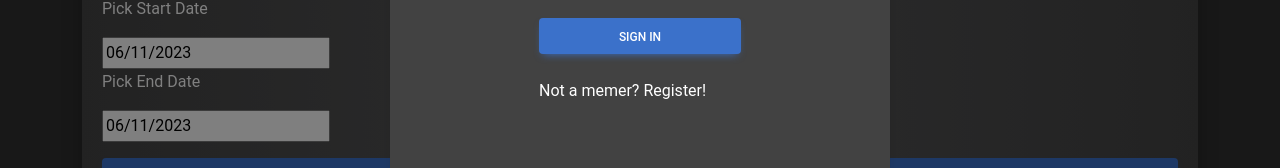
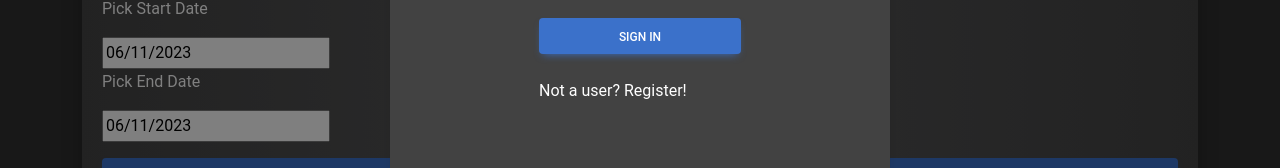
Before and after one commit to samhiga/park-app, a React (Create React App) app in the folder client/: page /createaspot in a window 1280 px wide. Both pictures are taken after a click on the link "Login/Sign Up". Shown: the part 435-603 px from the top of the page. Built offline with nearby package versions, Linux system fonts and the light colour scheme.

Commit message:
removed meme

```diff
--- a/client/src/components/SignupLoginForm.js
+++ b/client/src/components/SignupLoginForm.js
@@ -220,7 +220,7 @@ const SignupForm = () => {
             onClick={() => handleTabClick("Register")}
             active={tabActive === "Register"}
           >
-            Not a memer? Register!
+            Not a user? Register!
           </MDBTabsLink>
         </MDBTabsPane>
 
@@ -265,7 +265,7 @@ const SignupForm = () => {
               Sign up
             </MDBBtn>
           </form>
-          Already a memer? Login!
+          Already a user? Login!
         </MDBTabsPane>
       </MDBTabsContent>
     </MDBContainer>
```
